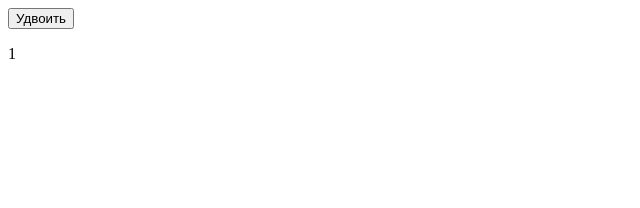
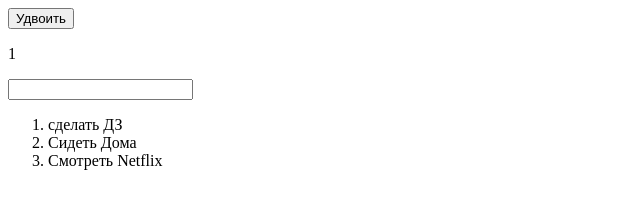
Before and after one commit to wladickowalew/leg_2_6_web, a plain HTML site: page index.html in a window 1280 px wide. Shown: the whole page, without its empty margins (0-640 px from the left). Drawn offline with nearby package versions, Linux system fonts and the light colour scheme.

Commit message:
second task

```diff
--- a/index.html
+++ b/index.html
@@ -9,6 +9,12 @@
 	<div id="app">
 		<button type="button" v-on:click="double">Удвоить</button>
 		<p>{{number}}</p>
+		<input type="text" v-model="thing" v-on:keydown="addItem($event)">
+		<ol>
+			<li v-for="(item, index) of list"
+			    v-on:click="removeItem(index)">
+			{{item}}</li>
+		</ol>
 	</div>
 	<script src="https://cdn.jsdelivr.net/npm/vue"></script>
 	<script src="script.js"></script>
--- a/script.js
+++ b/script.js
@@ -1,12 +1,23 @@
 let vm = new Vue({
 	el: "#app",
 	data:{
-		number:1
+		number:1,
+		thing: "",
+		list: ["сделать ДЗ", "Сидеть Дома", "Смотреть Netflix"]
 	},
 	methods: {
 		double: function (event) {
 			console.log(event);
 			this.number *= 2;
+		},
+		addItem: function (event){
+			if (event.which == 13) {
+				this.list.push(this.thing);
+				this.thing = "";
+			}
+		},
+		removeItem: function(index){
+			this.list.splice(index, 1);
 		}
 	}
 })
```
